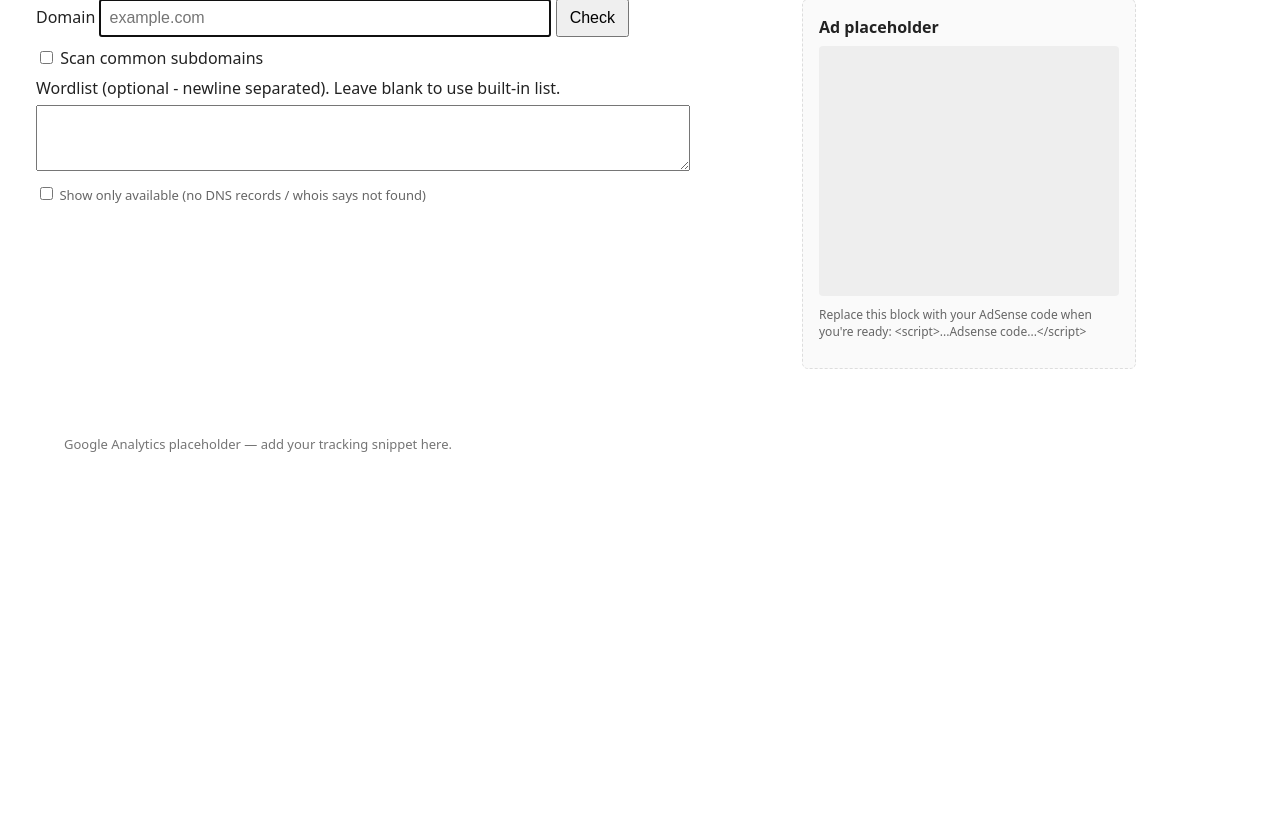
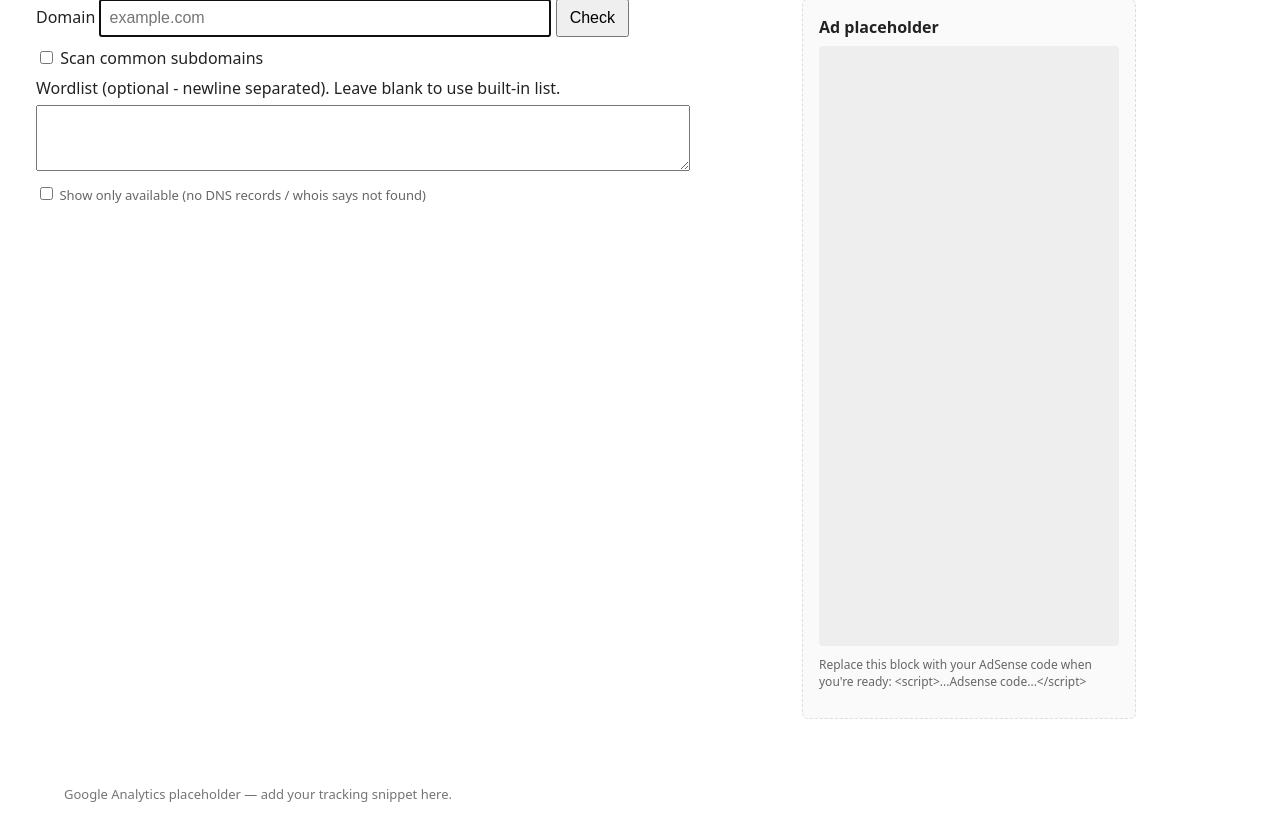
Before and after one commit to terence/subs, a PHP site: page / in a window 1280 px wide. Shown: the part 135-958 px from the top of the page. Before the commit the page ends 587 px from the top, so only its background shows below. Run offline with PHP 8.4, Linux system fonts and the light colour scheme.

Commit message:
adsense size adjustment

```diff
--- a/assets/style.css
+++ b/assets/style.css
@@ -30,7 +30,7 @@ a.button{background:var(--accent);color:white;padding:8px 10px;border-radius:5px
 .row{display:flex;gap:18px;align-items:flex-start;max-width:1100px}
 .col-main{flex:1}
 .aside{width:300px;flex-shrink:0;border:1px dashed var(--border);padding:16px;background:var(--panel);border-radius:6px}
-.ad-box{background:#eee;height:250px;display:flex;align-items:center;justify-content:center;color:var(--muted);border-radius:4px}
+.ad-box{background:#eee;height:600px;display:flex;align-items:center;justify-content:center;color:var(--muted);border-radius:4px}
 
 /* Header */
 .header-row{max-width:1100px;display:flex;align-items:center;justify-content:space-between;gap:12px;margin-bottom:8px}
```
